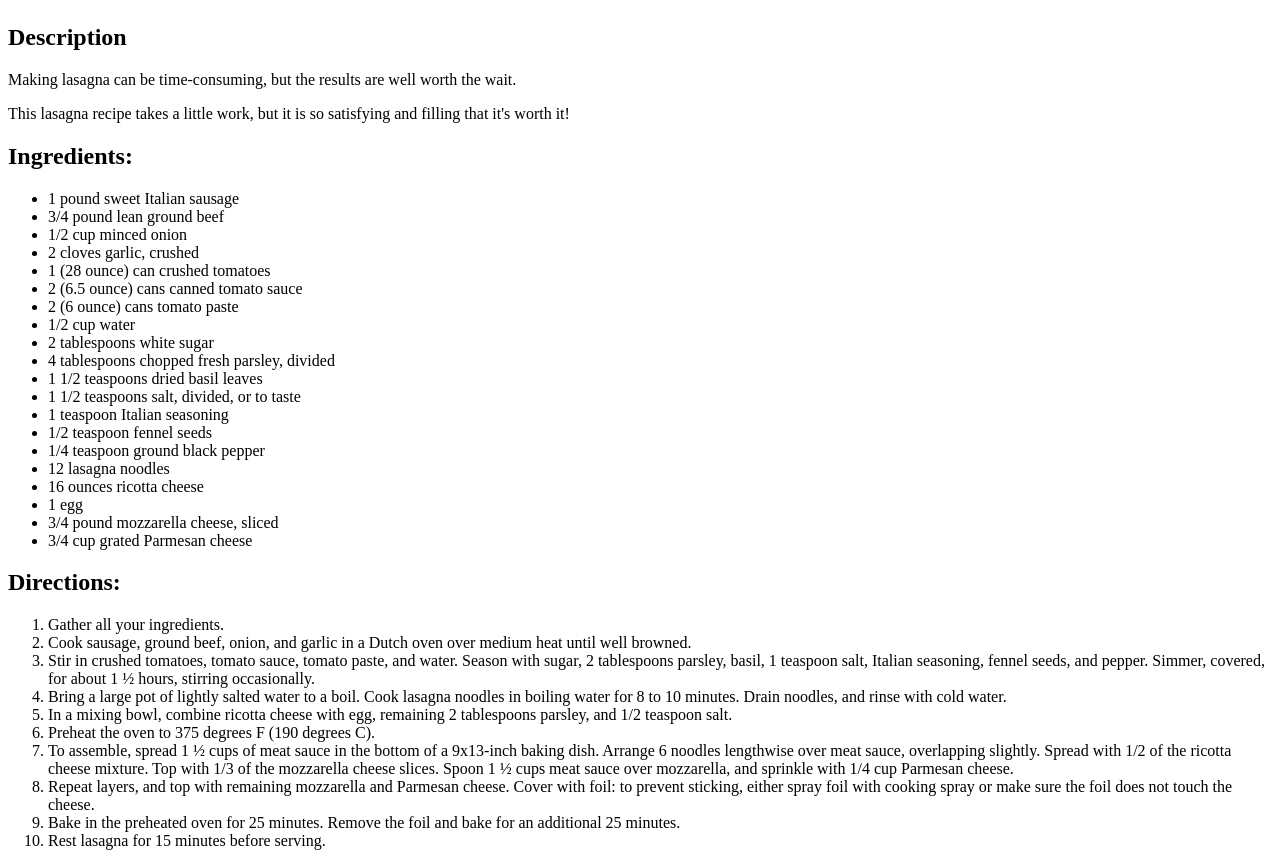
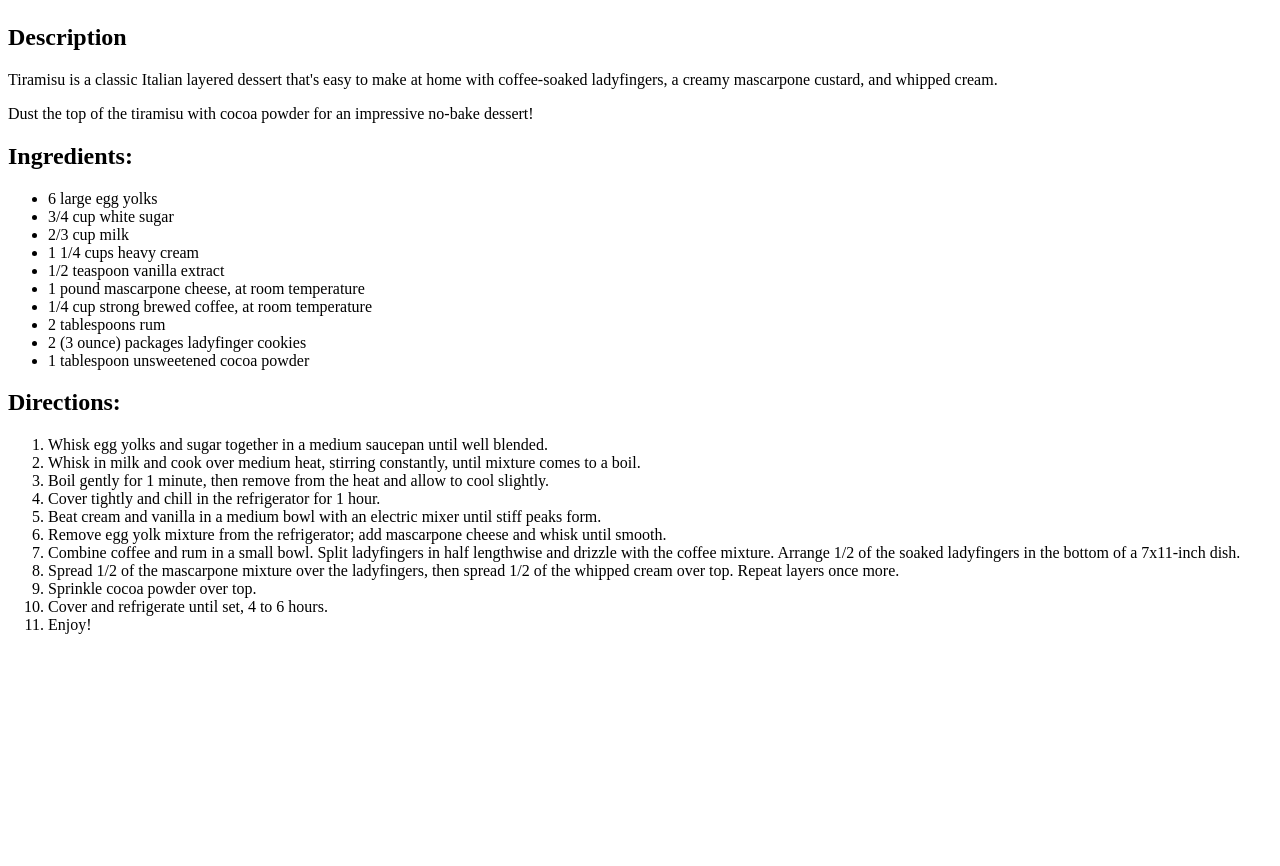
Before and after one commit to EvanV2/odin-recipes, a plain HTML site: page recipes/tiramisu.html in a window 1280 px wide. Shown: the part 592-1458 px from the top of the page. After the commit the page ends 1242 px from the top, so only its background shows below. Drawn offline with Linux system fonts and the light colour scheme.

Commit message:
Finish tiramisu page

```diff
--- a/recipes/tiramisu.html
+++ b/recipes/tiramisu.html
@@ -3,50 +3,41 @@
 <html>
     <head>
         <meta charset="utf-8">
-        <title>Lasagna Recipe</title>
+        <title>Tiramisu Recipe</title>
     </head>
 
     <body>
-        <h1>Lasagna Recipe</h1>
+        <h1>Tiramisu Recipe</h1>
         <img src="../images/tiramisu.webp">
         <h2>Description</h2>
-        <p>Making lasagna can be time-consuming, but the results are well worth the wait.</p>
-        <p>This lasagna recipe takes a little work, but it is so satisfying and filling that it's worth it!</p>
+        <p>Tiramisu is a classic Italian layered dessert that's easy to make at home with coffee-soaked ladyfingers, a creamy mascarpone custard, and whipped cream.</p>
+        <p>Dust the top of the tiramisu with cocoa powder for an impressive no-bake dessert!</p>
         <h2>Ingredients:</h2>
         <ul>
-            <li>1 pound sweet Italian sausage</li>
-            <li>3/4 pound lean ground beef</li>
-            <li>1/2 cup minced onion</li>
-            <li>2 cloves garlic, crushed</li>
-            <li>1 (28 ounce) can crushed tomatoes</li>
-            <li>2 (6.5 ounce) cans canned tomato sauce</li>
-            <li>2 (6 ounce) cans tomato paste</li>
-            <li>1/2 cup water</li>
-            <li>2 tablespoons white sugar</li>
-            <li>4 tablespoons chopped fresh parsley, divided</li>
-            <li>1 1/2 teaspoons dried basil leaves</li>
-            <li>1 1/2 teaspoons salt, divided, or to taste</li>
-            <li>1 teaspoon Italian seasoning</li>
-            <li>1/2 teaspoon fennel seeds</li>
-            <li>1/4 teaspoon ground black pepper</li>
-            <li>12 lasagna noodles</li>
-            <li>16 ounces ricotta cheese</li>
-            <li>1 egg</li>
-            <li>3/4 pound mozzarella cheese, sliced</li>
-            <li>3/4 cup grated Parmesan cheese</li>
+            <li>6 large egg yolks</li>
+            <li>3/4 cup white sugar</li>
+            <li>2/3 cup milk</li>
+            <li>1 1/4 cups heavy cream</li>
+            <li>1/2 teaspoon vanilla extract</li>
+            <li>1 pound mascarpone cheese, at room temperature</li>
+            <li>1/4 cup strong brewed coffee, at room temperature</li>
+            <li>2 tablespoons rum</li>
+            <li>2 (3 ounce) packages ladyfinger cookies</li>
+            <li>1 tablespoon unsweetened cocoa powder</li>
         </ul>
         <h2>Directions:</h2>
         <ol>
-            <li>Gather all your ingredients.</li>
-            <li>Cook sausage, ground beef, onion, and garlic in a Dutch oven over medium heat until well browned.</li>
-            <li>Stir in crushed tomatoes, tomato sauce, tomato paste, and water. Season with sugar, 2 tablespoons parsley, basil, 1 teaspoon salt, Italian seasoning, fennel seeds, and pepper. Simmer, covered, for about 1 ½ hours, stirring occasionally.</li>
-            <li>Bring a large pot of lightly salted water to a boil. Cook lasagna noodles in boiling water for 8 to 10 minutes. Drain noodles, and rinse with cold water.</li>
-            <li>In a mixing bowl, combine ricotta cheese with egg, remaining 2 tablespoons parsley, and 1/2 teaspoon salt.</li>
-            <li>Preheat the oven to 375 degrees F (190 degrees C).</li>
-            <li>To assemble, spread 1 ½ cups of meat sauce in the bottom of a 9x13-inch baking dish. Arrange 6 noodles lengthwise over meat sauce, overlapping slightly. Spread with 1/2 of the ricotta cheese mixture. Top with 1/3 of the mozzarella cheese slices. Spoon 1 ½ cups meat sauce over mozzarella, and sprinkle with 1/4 cup Parmesan cheese.</li>
-            <li>Repeat layers, and top with remaining mozzarella and Parmesan cheese. Cover with foil: to prevent sticking, either spray foil with cooking spray or make sure the foil does not touch the cheese.</li>
-            <li>Bake in the preheated oven for 25 minutes. Remove the foil and bake for an additional 25 minutes.</li>
-            <li>Rest lasagna for 15 minutes before serving.</li>
+            <li>Whisk egg yolks and sugar together in a medium saucepan until well blended.</li>
+            <li>Whisk in milk and cook over medium heat, stirring constantly, until mixture comes to a boil.</li>
+            <li>Boil gently for 1 minute, then remove from the heat and allow to cool slightly.</li>
+            <li>Cover tightly and chill in the refrigerator for 1 hour.</li>
+            <li>Beat cream and vanilla in a medium bowl with an electric mixer until stiff peaks form.</li>
+            <li>Remove egg yolk mixture from the refrigerator; add mascarpone cheese and whisk until smooth.</li>
+            <li>Combine coffee and rum in a small bowl. Split ladyfingers in half lengthwise and drizzle with the coffee mixture. Arrange 1/2 of the soaked ladyfingers in the bottom of a 7x11-inch dish.</li>
+            <li>Spread 1/2 of the mascarpone mixture over the ladyfingers, then spread 1/2 of the whipped cream over top. Repeat layers once more.</li>
+            <li>Sprinkle cocoa powder over top.</li>
+            <li>Cover and refrigerate until set, 4 to 6 hours.</li>
+            <li>Enjoy!</li>
         </ol>
     </body>
 </html>
```
